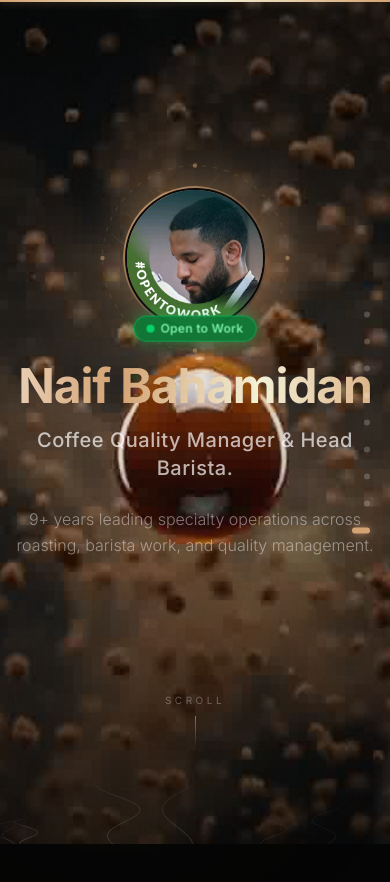
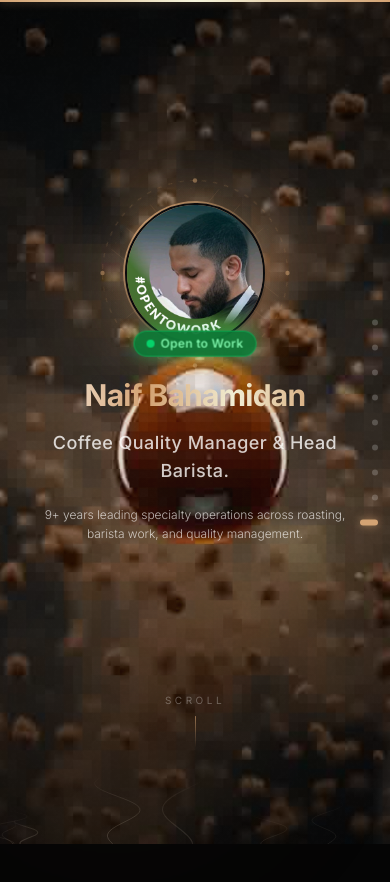
Before and after one commit to Bahamidan-backend/protofiloNaif, a Next.js app: page / in a window 390 px wide. Shown: the top 882 px of the page. Built offline with nearby package versions, Linux system fonts and the light colour scheme.

Commit message:
FixMobileRTLResponsiveLayout

```diff
--- a/src/components/IntroScreen.tsx
+++ b/src/components/IntroScreen.tsx
@@ -126,7 +126,7 @@ export default function IntroScreen() {
           {/* Name — letter by letter with proper shimmer (dir="ltr" prevents RTL flex reversal) */}
           <div className="relative" dir="ltr">
             {/* Letter animation layer */}
-            <div className="flex items-center gap-[0.06em] overflow-hidden text-4xl md:text-6xl font-bold tracking-[0.15em]" dir="ltr">
+            <div className="flex items-center justify-center gap-[0.04em] sm:gap-[0.06em] overflow-hidden text-2xl sm:text-4xl md:text-6xl font-bold tracking-[0.08em] sm:tracking-[0.15em] max-w-[95vw] mx-auto px-1" dir="ltr">
               {LETTERS.map((char, i) => (
                 <motion.span
                   key={i}
@@ -137,7 +137,7 @@ export default function IntroScreen() {
                     duration: 0.5,
                     ease: [0.22, 1, 0.36, 1],
                   }}
-                  className={`inline-block text-[#D4A373] ${char === " " ? "w-4" : ""}`}
+                  className={`inline-block text-[#D4A373] ${char === " " ? "w-2 sm:w-4" : ""}`}
                 >
                   {char}
                 </motion.span>
@@ -164,7 +164,7 @@ export default function IntroScreen() {
             initial={{ opacity: 0, y: 10 }}
             animate={started ? { opacity: 0.5, y: 0 } : {}}
             transition={{ delay: 1.2, duration: 0.6 }}
-            className="mt-4 text-sm tracking-[0.4em] text-[#D4A373] uppercase font-light"
+            className="mt-4 text-[11px] sm:text-sm tracking-[0.22em] sm:tracking-[0.4em] text-[#D4A373] uppercase font-light text-center px-4"
           >
             Coffee Quality Manager
           </motion.p>
--- a/src/components/SideNav.tsx
+++ b/src/components/SideNav.tsx
@@ -35,7 +35,7 @@ export default function SideNav() {
   };
 
   return (
-    <div className="fixed right-5 top-1/2 -translate-y-1/2 z-50 flex flex-col gap-3 items-end pointer-events-auto">
+    <div dir="ltr" className="fixed right-3 md:right-5 top-1/2 -translate-y-1/2 z-50 flex flex-col gap-2.5 md:gap-3 items-end pointer-events-auto">
       {SECTIONS.map((section, i) => {
         const isActive = i === activeIndex;
         return (
--- a/src/components/StoryOverlays.tsx
+++ b/src/components/StoryOverlays.tsx
@@ -174,13 +174,13 @@ export default function StoryOverlays() {
           </motion.div>
         </div>
 
-        <h1 className="shimmer-text text-5xl md:text-8xl font-bold tracking-tight mb-4">
+        <h1 className="shimmer-text text-3xl sm:text-6xl md:text-8xl font-bold tracking-tight mb-4">
           {t.hero.name}
         </h1>
-        <h2 className="text-xl md:text-3xl font-medium text-white/70 mb-6 max-w-2xl tracking-wide">
+        <h2 className="text-lg sm:text-2xl md:text-3xl font-medium text-white/80 mb-5 max-w-2xl tracking-wide px-2">
           {t.hero.role}
         </h2>
-        <p className="text-base md:text-xl text-white/45 max-w-xl font-light leading-relaxed">
+        <p className="text-xs sm:text-base md:text-xl text-white/70 max-w-xl font-light leading-relaxed px-4">
           {t.hero.subtitle}
         </p>
 
```
